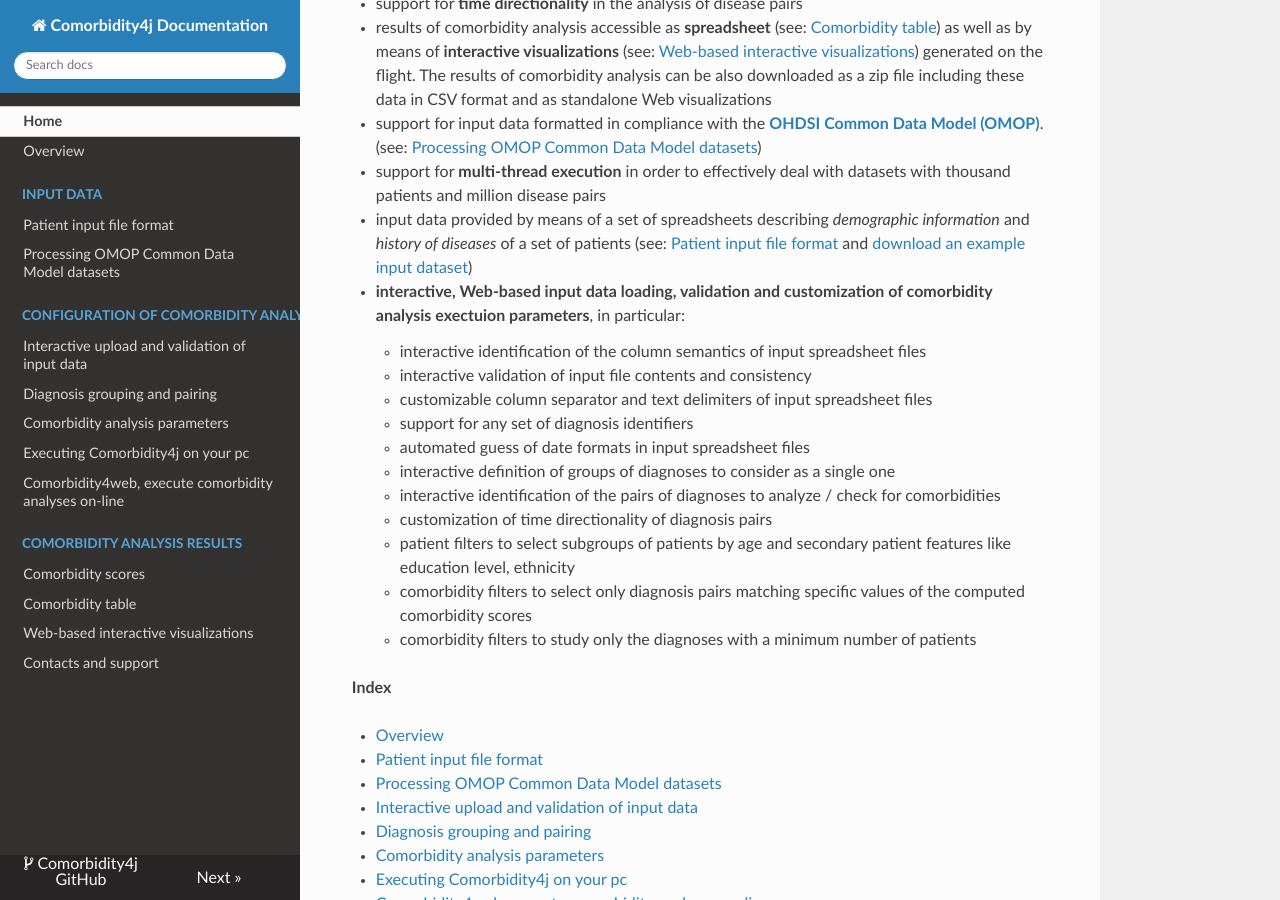
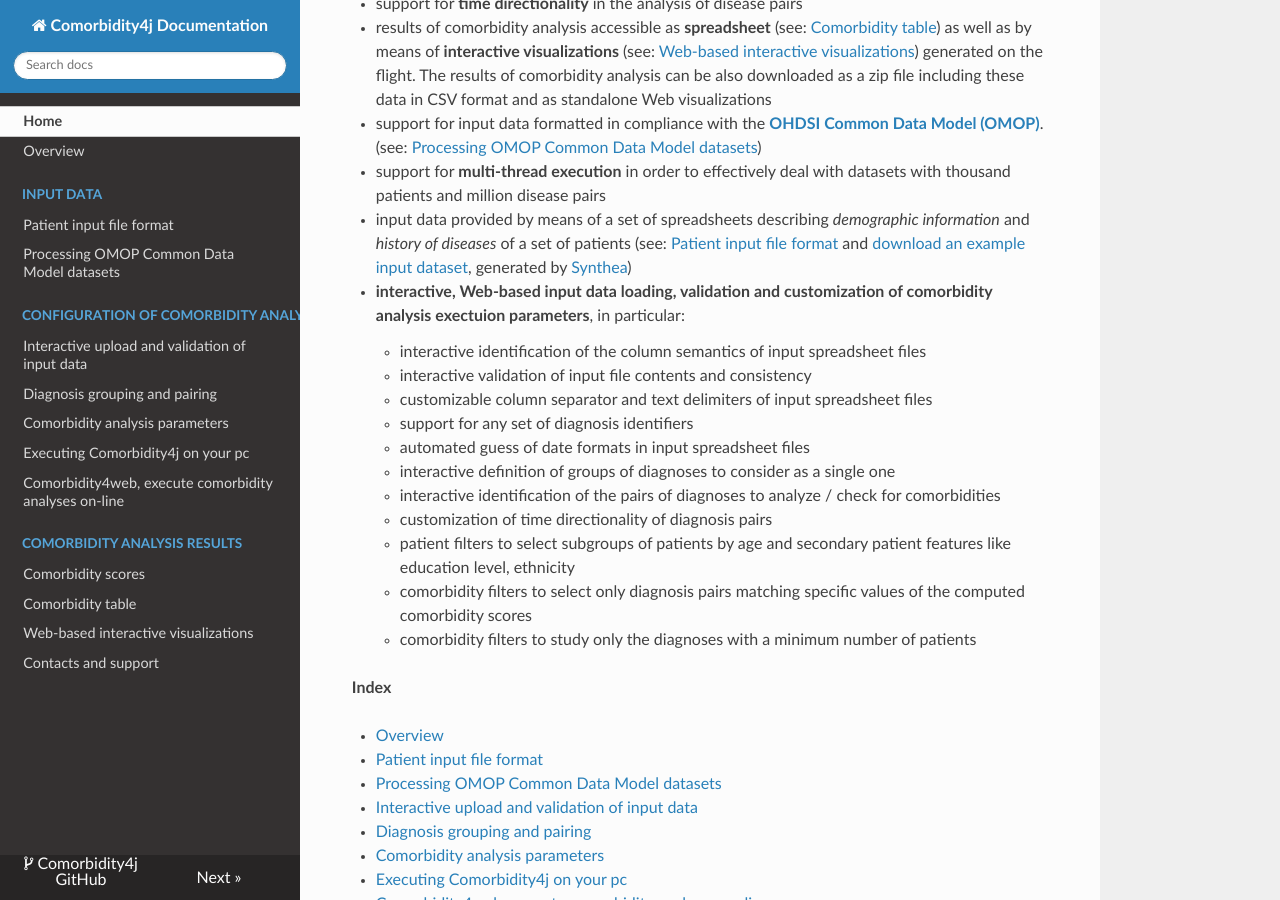
Before and after one commit to fra82/comorbidity4j, an MkDocs documentation site: the page built from rtdoc/index.md, in a window 1280 px wide and 900 px high, scrolled down 1138 px. Built offline with MkDocs 1.6.1, drawn with Linux system fonts in a browser that asks for light colours; nearby versions of some CDN libraries; old or Windows-style settings are respelled for this version of MkDocs.

Commit message:
Minor changes

```diff
--- a/rtdoc/index.md
+++ b/rtdoc/index.md
@@ -25,7 +25,7 @@ Comorbidity analyses can be executed:
 + results of comorbidity analysis accessible as **spreadsheet** (see: [Comorbidity table](ComorbidityTable.md)) as well as by means of **interactive visualizations** (see: [Web-based interactive visualizations](InteractiveVisualizations.md)) generated on the flight. The results of comorbidity analysis can be also downloaded as a zip file including these data in CSV format and as standalone Web visualizations
 + support for input data formatted in compliance with the <a href="https://github.com/OHDSI/CommonDataModel/wiki" target="_blank">**OHDSI Common Data Model (OMOP)**</a>. (see: [Processing OMOP Common Data Model datasets](InputFileFormatOMOP.md))
 + support for **multi-thread execution** in order to effectively deal with datasets with thousand patients and million disease pairs
-+ input data provided by means of a set of spreadsheets describing *demographic information* and *history of diseases* of a set of patients (see: [Patient input file format](InputFileFormat.md) and <a href="https://github.com/fra82/comorbidity4j/raw/master/example/input/comorbidity4j_example_dataset.tar.gz" target="_blank">download an example input dataset</a>)
++ input data provided by means of a set of spreadsheets describing *demographic information* and *history of diseases* of a set of patients (see: [Patient input file format](InputFileFormat.md) and <a href="https://github.com/fra82/comorbidity4j/raw/master/example/input/comorbidity4j_example_dataset.tar.gz" target="_blank">download an example input dataset</a>, generated by <a href="https://github.com/synthetichealth/synthea" target="_blank">Synthea</a>)
 + **interactive, Web-based input data loading, validation and customization of comorbidity analysis exectuion parameters**, in particular:
     - interactive identification of the column semantics of input spreadsheet files
     - interactive validation of input file contents and consistency
```
Also changed, not shown: rtdoc/Walkthrough.md (+1 -1 lines).
